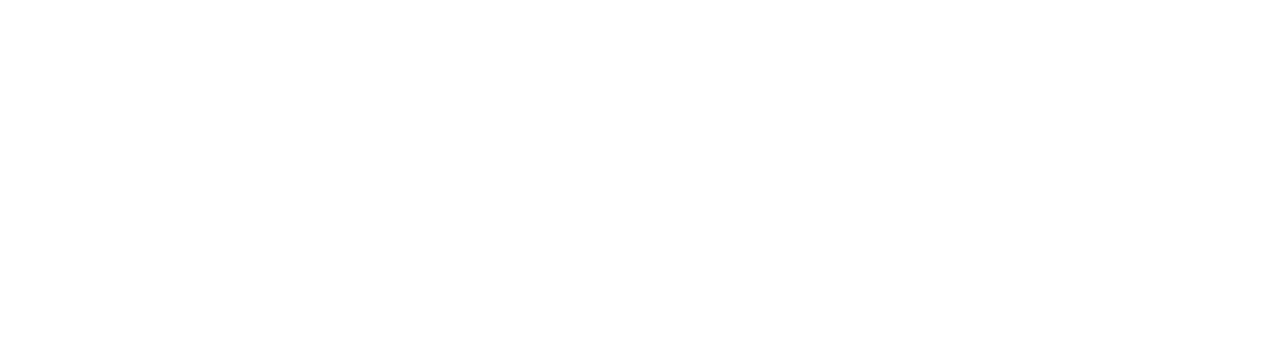
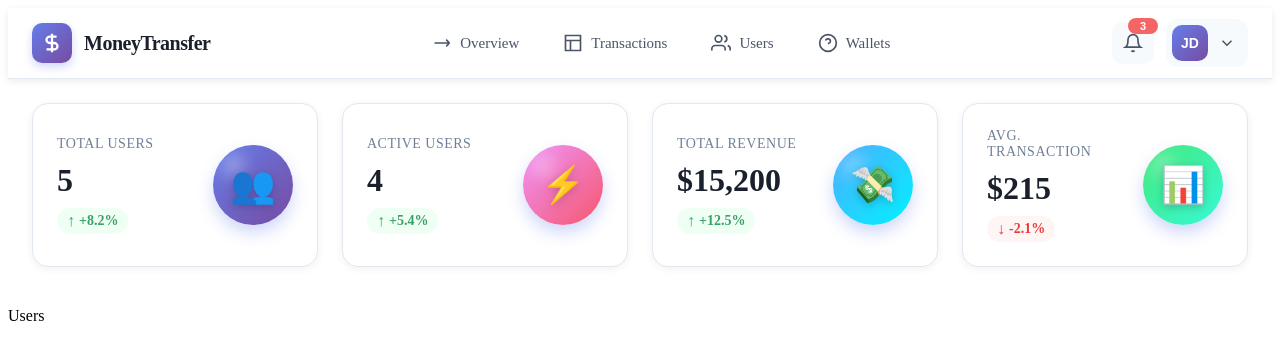
Before and after one commit to KagsM/money-transfer, a React (Vite) app: page /admin/dashboard/users in a window 1280 px wide. Before the commit this address had no page. Shown: the top 360 px of the page. Built offline with nearby package versions, Linux system fonts and the light colour scheme.

Commit message:
add routes to App.jsx

```diff
--- a/src/App.jsx
+++ b/src/App.jsx
@@ -3,6 +3,10 @@ import Login from "./pages/Login";
 import './App.css'
 import AdminDashboard from './components/AdminDashboard';
 import Logout from './pages/Logout';
+import AdminOverview from './components/AdminOverview';
+import AdminTransactions from './components/AdminTransactions';
+import AdminUsers from './components/AdminUsers';
+import AdminWallets from './components/AdminWallets';
 
 function App() {
 
@@ -13,6 +17,10 @@ function App() {
           <Route path="/" element={<Login />} />
           <Route path="/admin/dashboard" element={<AdminDashboard />} />
           <Route path="/loggedout" element={<Logout />} />
+          <Route path="/admin/dashboard/overview" element={<AdminOverview />} />
+          <Route path="/admin/dashboard/transactions" element={<AdminTransactions />} />
+          <Route path="/admin/dashboard/users" element={<AdminUsers />} />
+          <Route path="/admin/dashboard/wallets" element={<AdminWallets />} />
         </Routes>
       </Router>
     </>
--- a/src/components/AdminOverview.jsx
+++ b/src/components/AdminOverview.jsx
@@ -0,0 +1,12 @@
+import AdminDashboard from "./AdminDashboard";
+
+function AdminOverview(){
+    return(
+        <>
+        <AdminDashboard/>
+        <p>Overview</p>
+        </>
+    )
+}
+
+export default AdminOverview;
--- a/src/components/AdminTransactions.jsx
+++ b/src/components/AdminTransactions.jsx
@@ -0,0 +1,12 @@
+import AdminDashboard from "./AdminDashboard";
+
+function AdminTransactions(){
+    return(
+        <>
+        <AdminDashboard/>
+        <p>Transactions</p>
+        </>
+    )
+}
+
+export default AdminTransactions;
--- a/src/components/AdminUsers.jsx
+++ b/src/components/AdminUsers.jsx
@@ -0,0 +1,12 @@
+import AdminDashboard from "./AdminDashboard";
+
+function AdminUsers(){
+    return(
+        <>
+        <AdminDashboard/>
+        <p>Users</p>
+        </>
+    )
+}
+
+export default AdminUsers;
--- a/src/components/AdminWallets.jsx
+++ b/src/components/AdminWallets.jsx
@@ -0,0 +1,12 @@
+import AdminDashboard from "./AdminDashboard";
+
+function AdminWallets(){
+    return(
+        <>
+        <AdminDashboard/>
+        <p>Wallets</p>
+        </>
+    )
+}
+
+export default AdminWallets;
--- a/src/components/Navbar.jsx
+++ b/src/components/Navbar.jsx
@@ -36,19 +36,19 @@ function Navbar() {
         {/* Desktop Navigation Links */}
         <div className={`navbar-links ${isMenuOpen ? 'active' : ''}`}>
 
-          <a href="#transfer" className="nav-link" title="Overview">
+          <a href="/admin/dashboard/overview" className="nav-link" title="Overview">
             <svg viewBox="0 0 24 24" fill="none" stroke="currentColor">
               <path d="M21 12H3M21 12l-4-4M21 12l-4 4" />
             </svg>
             <span>Overview</span>
           </a>
-          <a href="#transactions" className="nav-link" title="Transactions">
+          <a href="/admin/dashboard/transactions" className="nav-link" title="Transactions">
             <svg viewBox="0 0 24 24" fill="none" stroke="currentColor">
               <path d="M3 3h18v18H3zM3 9h18M9 21V9" />
             </svg>
             <span>Transactions</span>
           </a>
-          <a href="#recipients" className="nav-link" title="Users">
+          <a href="/admin/dashboard/users" className="nav-link" title="Users">
             <svg viewBox="0 0 24 24" fill="none" stroke="currentColor">
               <path d="M17 21v-2a4 4 0 0 0-4-4H5a4 4 0 0 0-4 4v2" />
               <circle cx="9" cy="7" r="4" />
@@ -56,7 +56,7 @@ function Navbar() {
             </svg>
             <span>Users</span>
           </a>
-          <a href="#support" className="nav-link" title="Wallets">
+          <a href="/admin/dashboard/wallets" className="nav-link" title="Wallets">
             <svg viewBox="0 0 24 24" fill="none" stroke="currentColor">
               <circle cx="12" cy="12" r="10" />
               <path d="M9.09 9a3 3 0 0 1 5.83 1c0 2-3 3-3 3M12 17h.01" />
```
